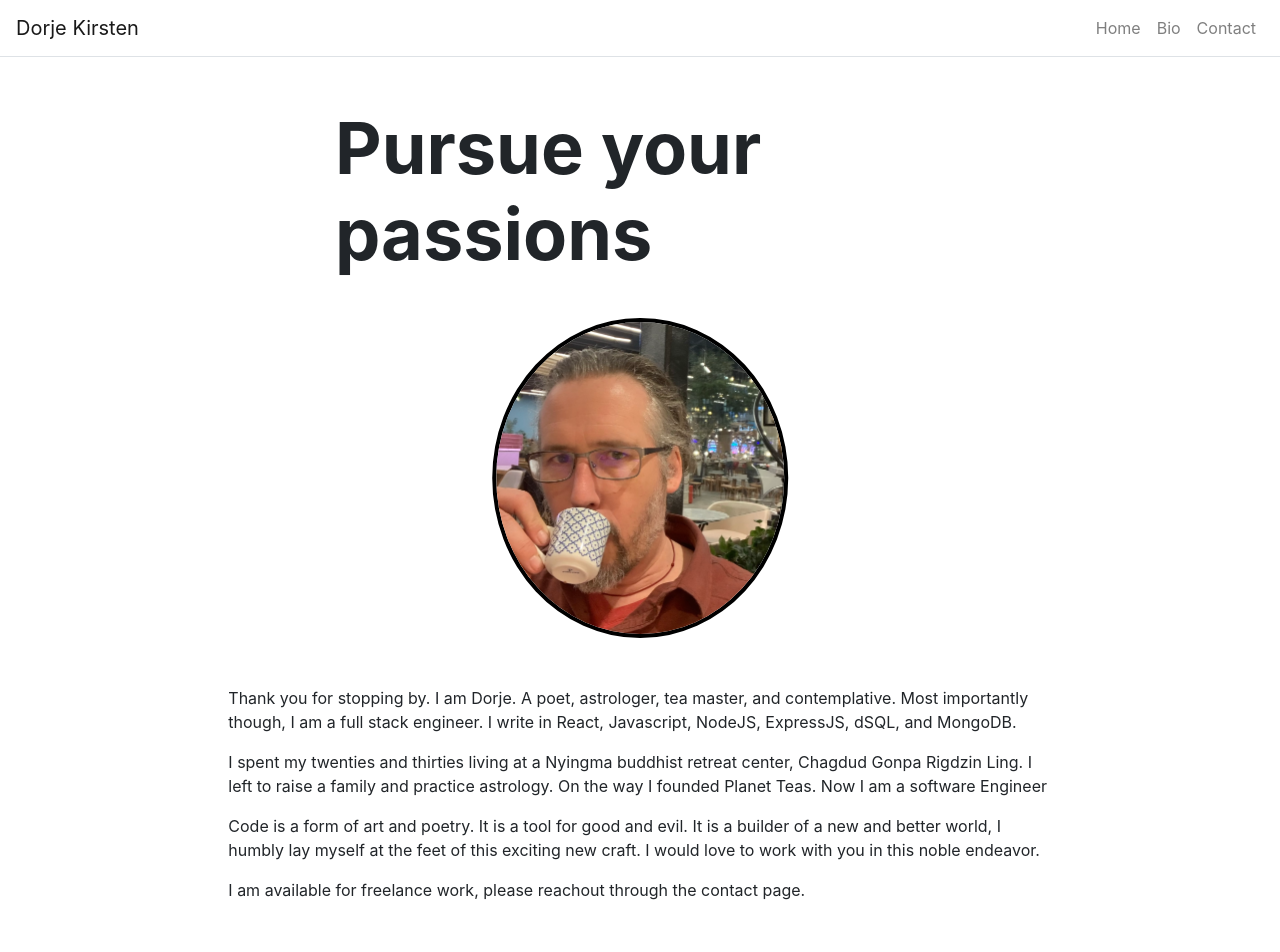
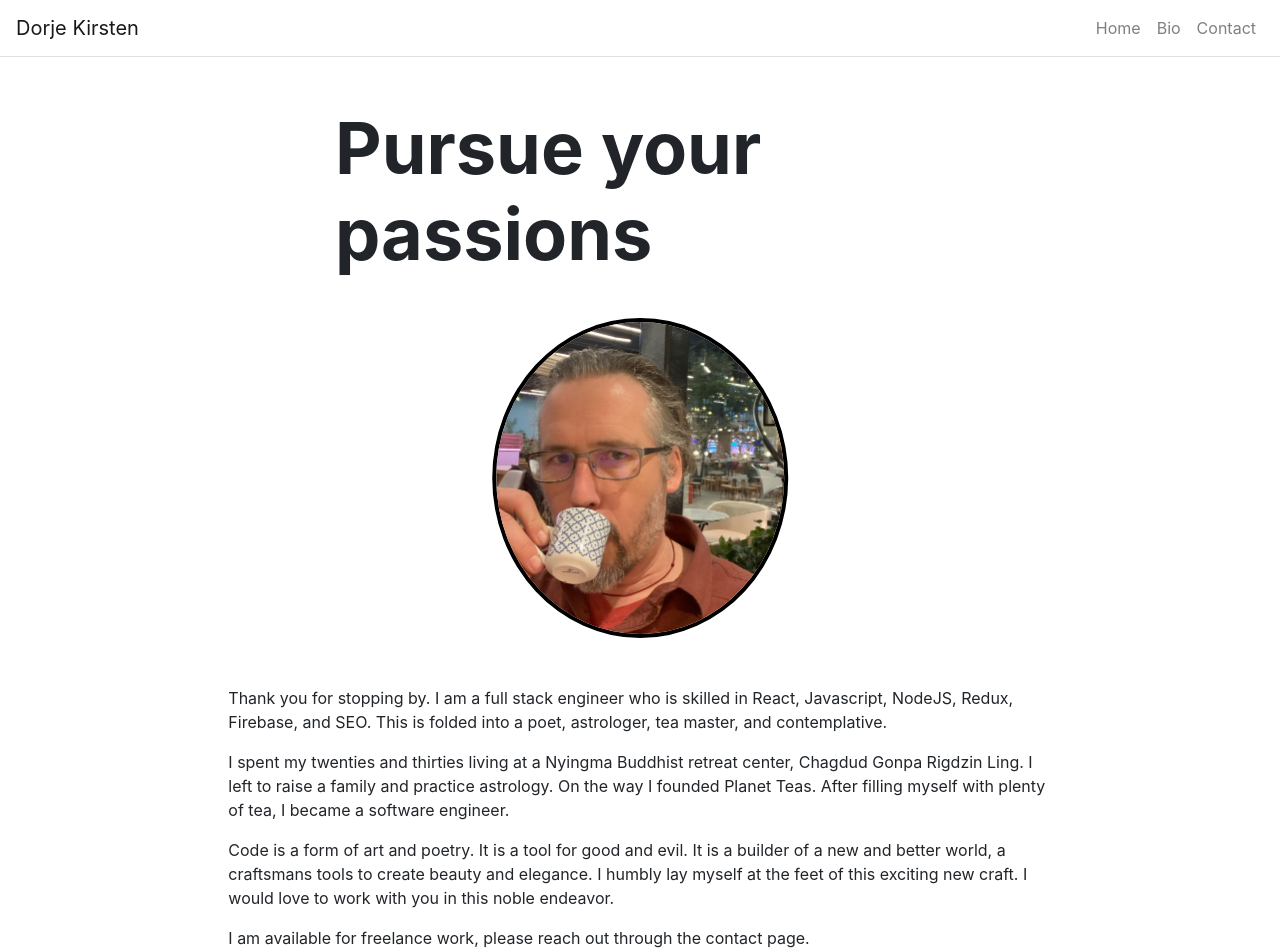
Before and after one commit to dorjepadma/dkwebsite, a React (Create React App) app: page /Bio in a window 1280 px wide. Shown: the top 952 px of the page. Built offline with nearby package versions, Linux system fonts and the light colour scheme.

Commit message:
updagted websites

```diff
--- a/src/App.js
+++ b/src/App.js
@@ -23,7 +23,7 @@ class App extends React.Component {
       home: {
         title: 'Transform The world',
         subtitle: 'Create a luminescent tomorrow',
-        text: 'A few of the projects I have worked on:'
+        text: 'A few of my projects:'
       },
       bio: {
         title: 'Pursue your passions'
--- a/src/components/Carousel.js
+++ b/src/components/Carousel.js
@@ -6,8 +6,9 @@ import Row from 'react-bootstrap/Row';
 
 import Poegram from '../assets/images/poegram.png';
 import neptune from '../assets/images/neptune.jpg';
-import Serpent from '../assets/images/Khendo-Khani.jpg'
-import Heartastrology from '../assets/images/heartastrology.png'
+import Serpent from '../assets/images/Khendo-Khani.jpg';
+import Heartastrology from '../assets/images/heartastrology.png';
+import NestzLogo from '../assets/images/Nestz-logo3.jpeg';
 
 class Carousel extends React.Component {
 
@@ -17,10 +18,10 @@ class Carousel extends React.Component {
       items: [
         {
           id:0,
-          title: 'Poegram',
-          subTitle: 'Pure Poetry Art, a React website',
-          imgSrc: Poegram,
-          link: 'http://poegram-demo.herokuapp.com/AllPoegrams',
+          title: 'Nestz Life',
+          subTitle: 'Nestz, a React website',
+          imgSrc: NestzLogo,
+          link: 'https://nestz.life',
           selected: false
         },
         {
@@ -45,6 +46,14 @@ class Carousel extends React.Component {
           subTitle: 'Astrology with heart, a wordpress website',
           imgSrc: Heartastrology,
           link: 'https://Heartastrology.com',
+          selected: false
+        },
+        {
+          id:4,
+          title: 'Poegram',
+          subTitle: 'Pure Poetry Art, a React website',
+          imgSrc: Poegram,
+          link: 'http://poegram-demo.herokuapp.com/AllPoegrams',
           selected: false
         },
 
--- a/src/pages/BioPage.js
+++ b/src/pages/BioPage.js
@@ -7,13 +7,14 @@ function BioPage(props) {
   <div>
     <Avatar title={props.title} />
     <Content>
-      <p>Thank you for stopping by. I am Dorje. A poet, astrologer, tea master, and contemplative. Most importantly though, I am a full stack engineer. I write in React, Javascript, NodeJS, ExpressJS, dSQL, and MongoDB. </p>
+      <p>Thank you for stopping by.  I am a full stack engineer who is skilled in React, Javascript, NodeJS, Redux, Firebase, and SEO. This is folded into a poet, astrologer, tea master, and contemplative.  </p>
 
-      <p>I spent my twenties and thirties living at a Nyingma buddhist retreat center, Chagdud Gonpa Rigdzin Ling. I left to raise a family and practice astrology. On the way I founded Planet Teas. Now I am a software Engineer</p>
+      <p>I spent my twenties and thirties living at a Nyingma Buddhist retreat center, Chagdud Gonpa Rigdzin Ling. I left to raise a family and practice astrology. On the way I founded Planet Teas. After filling myself with plenty of tea, I became a software engineer.
+      </p>
 
-      <p>Code is a form of art and poetry. It is a tool for good and evil. It is a builder of a new and better world, I humbly lay myself at the feet of this exciting new craft. I would love to work with you in this noble endeavor. </p>
+      <p>Code is a form of art and poetry. It is a tool for good and evil. It is a builder of a new and better world, a craftsmans tools to create beauty and elegance. I humbly lay myself at the feet of this exciting new craft. I would love to work with you in this noble endeavor. </p>
 
-      <p> I am available for freelance work, please reachout through the contact page.</p>
+      <p> I am available for freelance work, please reach out through the contact page.</p>
     </Content>
   </div>
   );
```
Also changed, not shown: src/assets/images/Nestz-logo3.jpeg (added).
